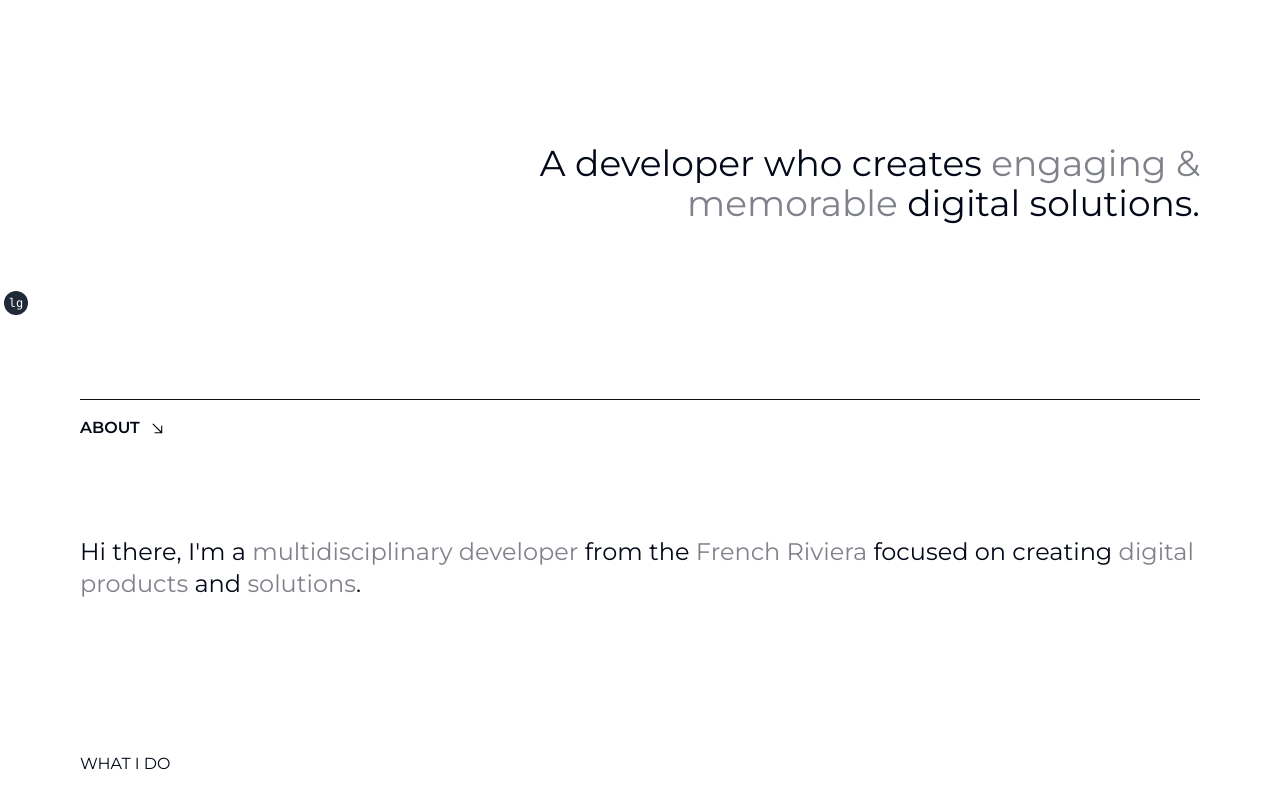
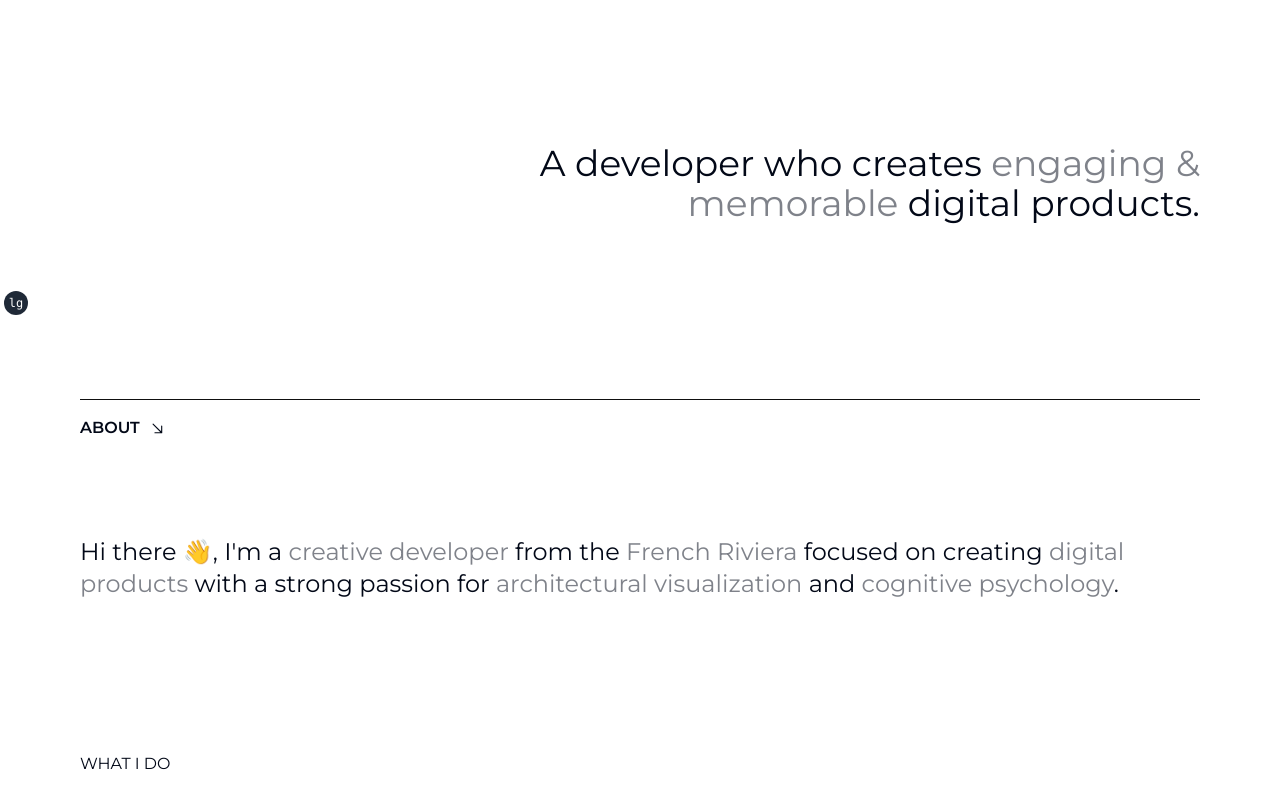
Before and after one commit to slmrsv/beolika, a Next.js app: page / in a window 1280 px wide. Shown: the part 481-1278 px from the top of the page. Built offline with nearby package versions, Linux system fonts and the light colour scheme; no server answers; the database is empty.

Commit message:
i set the main text of about and header

```diff
--- a/components/home/About.tsx
+++ b/components/home/About.tsx
@@ -30,9 +30,9 @@ const About = () => {
         )}
       >
         <p className={cn("xl:indent-52")}>
-          Hi there, I'm a{" "}
+          Hi there 👋, I'm a{" "}
           <span className="opacity-50">
-            multidisciplinary developer
+          creative developer
           </span>{" "}
           from the{" "}
           <span className="opacity-50">
@@ -43,10 +43,14 @@ const About = () => {
             {" "}
             digital products
           </span>{" "}
-          and
+          with a strong passion for
           <span className="opacity-50">
             {" "}
-            solutions
+            architectural visualization
+          </span> and
+          <span className="opacity-50">
+            {" "}
+            cognitive psychology
           </span>.
         </p>
       </div>
--- a/components/home/Header.tsx
+++ b/components/home/Header.tsx
@@ -33,7 +33,7 @@ const Header = ({ width }: HeaderProps) => {
             Available WorldWide
         </p>
         {/* Available remotely only */}
-        <p>Multidisciplinary Developer</p>
+        <p>Creative Developer</p>
         {/* Talented Developer */}
         <p className="flex gap-2">
           ©2024
@@ -62,7 +62,7 @@ const Header = ({ width }: HeaderProps) => {
           <span className="opacity-50">
             engaging & memorable
           </span>{" "}
-          digital solutions.
+          digital products.
           {/* products. */}
         </p>
       </div>
```
